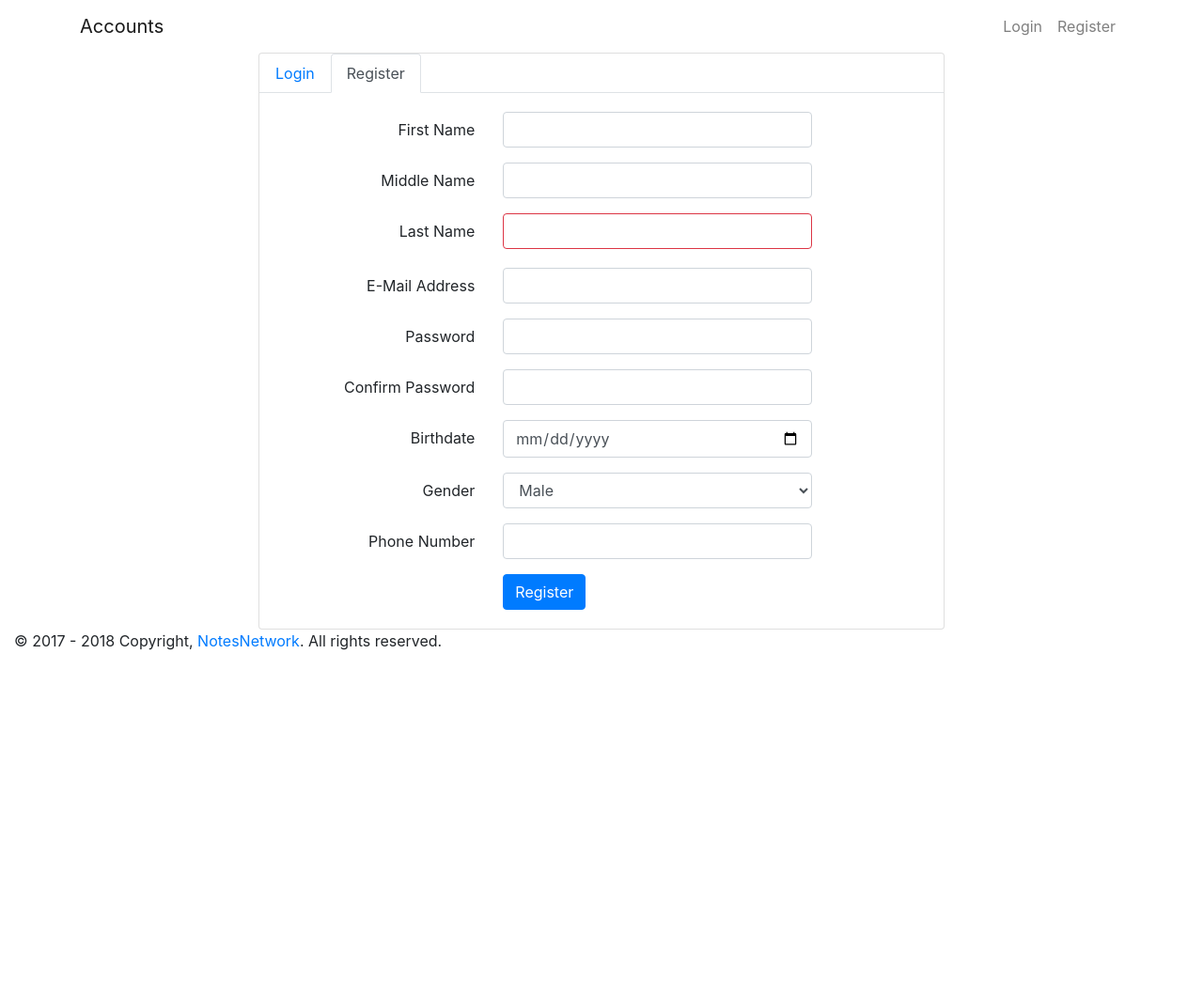
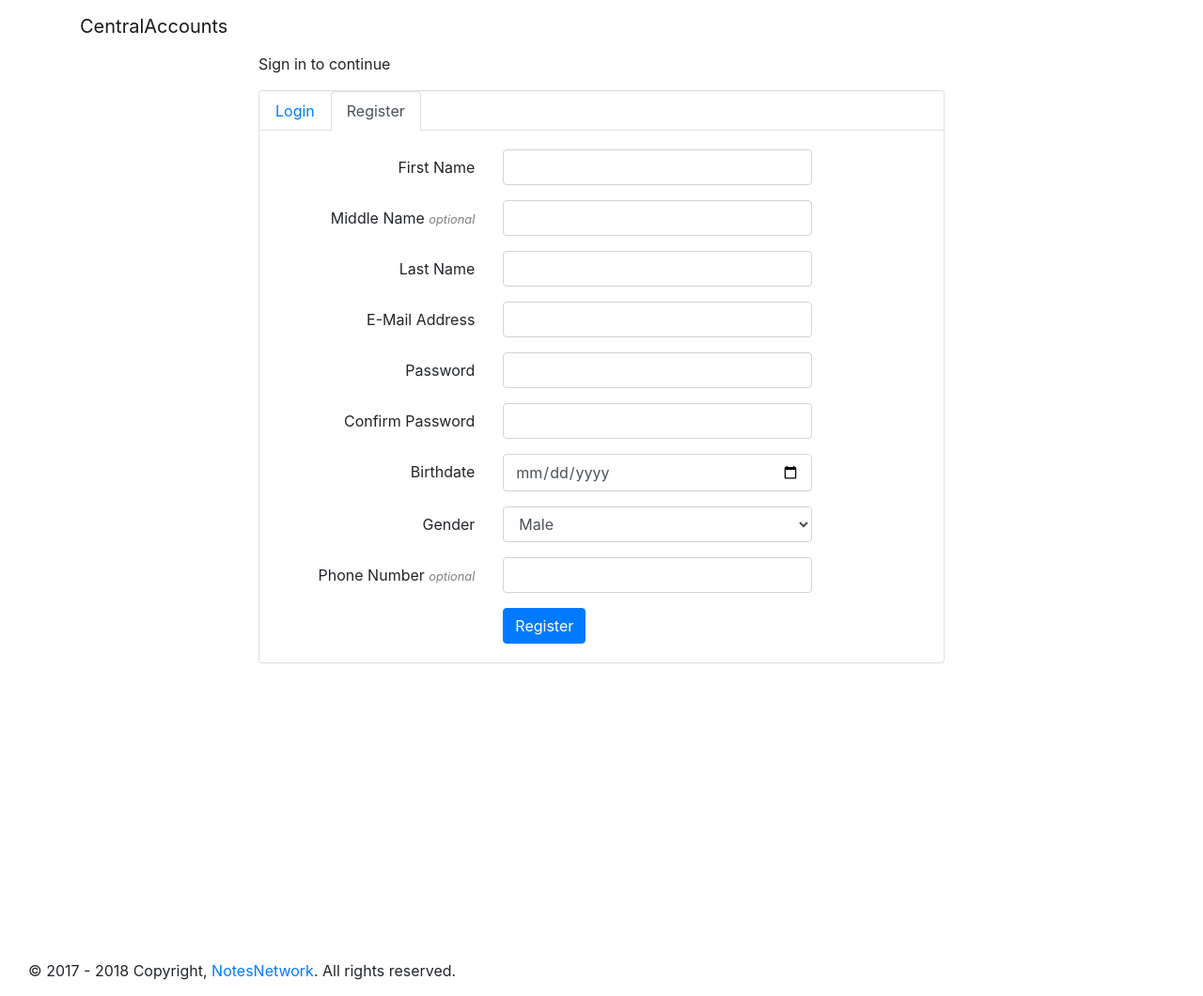
Before and after one commit to MustagheesButt/accounts, a CodeIgniter app: page /accounts/index.php/auth/login_view in a window 1280 px wide, after a click on "Register". Shown: the whole page at 94% size. Before the commit the page ends 692 px from the top, so only its background shows below. Run offline with CodeIgniter, Linux system fonts and the light colour scheme; some libraries are stand-ins or nearby versions.

Commit message:
fixed login not redirecting on failure + minor UI updates

```diff
--- a/application/config/config.php
+++ b/application/config/config.php
@@ -524,5 +524,6 @@ $config['rewrite_short_tags'] = FALSE;
 $config['proxy_ips'] = '';
 
 /* CUSTOM */
-$config['app_name'] = 'Accounts';
-$config['api_version'] = 'v1';
+$config['app_name'] = 'CentralAccounts';
+$config['app_version'] = 'v3.4';
+$config['api_version'] = 'v2.0';
--- a/application/config/routes.php
+++ b/application/config/routes.php
@@ -58,7 +58,6 @@ $route['login']['POST'] = 'auth/login';
 
 $route['logout']['GET'] = 'auth/logout';
 
-$route['register']['GET'] = 'auth/register_view';
 $route['register']['POST'] = 'auth/register';
 
 $route['api/(:any)/(:any)']['GET'] = 'api/$1/$2';
--- a/application/controllers/Auth.php
+++ b/application/controllers/Auth.php
@@ -13,8 +13,12 @@ class Auth extends CI_Controller
 
 	public function login_view()
 	{
-		$_SESSION = [];
-		$this->session->sess_destroy();
+		//$_SESSION = [];
+		//$this->session->sess_destroy();
+		if ($this->is_logged_in())
+		{
+			redirect(base_url() . "dashboard");
+		}
 
 		$data['title'] = 'Login';
 		$data['description'] = 'Login to your NotesNetwork account.';
@@ -39,7 +43,8 @@ class Auth extends CI_Controller
 
 		if ($this->form_validation->run() == FALSE)
 		{
-			redirect(parse_url($_SERVER['REQUEST_URI'], PHP_URL_QUERY));
+			$this->login_view();
+			return;
 		}
 
 		// Set session variables
@@ -80,8 +85,10 @@ class Auth extends CI_Controller
 		// Validating Mobile no. Field
 		$this->form_validation->set_rules('mobile_number', 'Mobile/Phone Number', 'regex_match[/^[0-9]{10}$/]');
 
-		if ($this->form_validation->run() == FALSE) {
-			redirect(parse_url($_SERVER['REQUEST_URI'], PHP_URL_QUERY));
+		if ($this->form_validation->run() == FALSE)
+		{
+			$this->login_view();
+			return;
 		}
 
 		// Insert into table
@@ -143,6 +150,8 @@ class Auth extends CI_Controller
 			{
 				$access_token = bin2hex(openssl_random_pseudo_bytes(16));
 
+				// TODO: check if the generated access_token doesn't already exists
+
 				$data_new_token = [
 					'access_token' => $access_token,
 					'user_id' => $user_id,
@@ -154,12 +163,14 @@ class Auth extends CI_Controller
 			redirect($result[0]->redirect . '?access_token=' . $access_token . '&callback=' . $this->input->get('callback'));
 		}
 
-		$origin = $_SERVER['HTTP_REFERER'];
-
 		// verify origin
-		if (substr($result[0]->redirect, 0, strlen($origin)) !== $origin)
+		$redirect = parse_url($result[0]->redirect); // components of given URL
+		$origin = parse_url($_SERVER['HTTP_REFERER']); // components of request URL
+		if ($redirect['scheme'] != $origin['scheme'] || $redirect['host'] != $origin['host'])
 		{
-			die("Origin not allowed.</br>");
+			//echo "db redirect: " . $result[0]->redirect . "</br>";
+			//echo "origin: " . $origin;
+			die("</br>Origin not allowed.</br>");
 		}
 
 		$this->require_login();
--- a/application/views/auth/login.php
+++ b/application/views/auth/login.php
@@ -1,4 +1,10 @@
 <div class="container">
+    <div class="row justify-content-center">
+    	<div class="col-md-8">
+    		<p>Sign in to continue</p>
+    	</div>
+    </div>
+
     <div class="row justify-content-center">
         <div class="col-md-8">
             <div class="card card-default">
@@ -13,8 +19,6 @@
 					</ul>
                 </div>
 
-                <?= validation_errors(); ?>
-
                 <div class="tab-content" id="myTabContent">
 					<div class="tab-pane fade show active" id="login" role="tabpanel" aria-labelledby="login-tab">
 						<div class="card-body">
@@ -24,7 +28,11 @@
 		                            <label for="emailOrUsername" class="col-sm-4 col-form-label text-md-right">E-Mail Address Or Username</label>
 
 		                            <div class="col-md-6">
-		                                <input id="emailOrUsername" type="text" class="form-control" name="emailOrUsername" value="<?= set_value('emailOrUsername'); ?>" required autofocus>
+		                                <input id="emailOrUsername" type="text" class="form-control <?= form_error('emailOrUsername') == '' ? '' : 'is-invalid' ?>" name="emailOrUsername" value="<?= set_value('emailOrUsername'); ?>" required autofocus>
+
+		                                <span class="invalid-feedback">
+	                                        <strong><?= form_error('emailOrUsername') ?></strong>
+	                                    </span>
 		                            </div>
 		                        </div>
 
@@ -32,15 +40,15 @@
 		                            <label for="password" class="col-md-4 col-form-label text-md-right">Password</label>
 
 		                            <div class="col-md-6">
-		                                <input id="password2" type="password" class="form-control" name="password" required>
+		                                <input id="password2" type="password" class="form-control <?= form_error('password') == '' ? '' : 'is-invalid' ?>" name="password" required>
 
-	                                    <span class="invalid-feedback">
-	                                        <strong></strong>
+		                                <span class="invalid-feedback">
+	                                        <strong><?= form_error('password') ?></strong>
 	                                    </span>
 		                            </div>
 		                        </div>
 
-		                        <input type="hidden" name="continue" value="<?= $this->input->get('continue') ?>" />
+		                        <input type="hidden" name="continue" value="<?= (set_value('continue') ? set_value('continue') : $this->input->get('continue')) ?>" />
 
 		                        <div class="form-group row mb-0">
 		                            <div class="col-md-8 offset-md-4">
@@ -59,41 +67,40 @@
 
 					<div class="tab-pane fade" id="register" role="tabpanel" aria-labelledby="register-tab">
 						<div class="card-body">
-		                    <form method="POST" action="<?= base_url() ?>register">
+		                    <form method="POST" action="<?= base_url() ?>register#register">
 
 		                        <div class="form-group row">
 		                            <label for="first_name" class="col-md-4 col-form-label text-md-right">First Name</label>
 
 		                            <div class="col-md-6">
-		                                <input id="first_name" type="text" class="form-control" name="first_name" value="<?= set_value('first_name'); ?>" required autofocus>
+		                                <input id="first_name" type="text" class="form-control <?= form_error('first_name') ? 'is-invalid' : '' ?>" name="first_name" value="<?= set_value('first_name'); ?>" required autofocus>
 
 	                                    <span class="invalid-feedback">
-	                                        <strong></strong>
+	                                        <strong><?= form_error('first_name') ?></strong>
 	                                    </span>
 		                            </div>
 		                        </div>
 
 		                        <div class="form-group row">
-		                            <label for="middle_name" class="col-md-4 col-form-label text-md-right">Middle Name</label>
+		                            <label for="middle_name" class="col-md-4 col-form-label text-md-right">Middle Name <small class="optional">optional</small></label>
 
 		                            <div class="col-md-6">
-		                                <input id="middle_name" type="text" class="form-control" name="middle_name" value="<?= set_value('middle_name'); ?>" autofocus>
+		                                <input id="middle_name" type="text" class="form-control <?= form_error('middle_name') ? 'is-invalid' : '' ?>" name="middle_name" value="<?= set_value('middle_name'); ?>" autofocus>
 
 	                                    <span class="invalid-feedback">
-	                                        <strong></strong>
+	                                        <strong><?= form_error('middle_name') ?></strong>
 	                                    </span>
 		                            </div>
 		                        </div>
-
 
 		                        <div class="form-group row">
 		                            <label for="last_name" class="col-md-4 col-form-label text-md-right">Last Name</label>
 
 		                            <div class="col-md-6">
-		                                <input id="last_name" type="text" class="form-control is-invalid" name="last_name" value="<?= set_value('last_name'); ?>" required autofocus>
+		                                <input id="last_name" type="text" class="form-control <?= form_error('last_name') ? 'is-invalid' : '' ?>" name="last_name" value="<?= set_value('last_name'); ?>" required autofocus>
 
 	                                    <span class="invalid-feedback">
-	                                        <strong></strong>
+	                                        <strong><?= form_error('last_name') ?></strong>
 	                                    </span>
 		                            </div>
 		                        </div>
@@ -103,10 +110,10 @@
 		                            <label for="email" class="col-md-4 col-form-label text-md-right">E-Mail Address</label>
 
 		                            <div class="col-md-6">
-		                                <input id="email" type="email" class="form-control" name="email" value="<?= set_value('email'); ?>" required>
+		                                <input id="email" type="email" class="form-control" name="email <?= form_error('email') ? 'is-invalid' : '' ?>" value="<?= set_value('email'); ?>" required>
 
 	                                    <span class="invalid-feedback">
-	                                        <strong></strong>
+	                                        <strong><?= form_error('email') ?></strong>
 	                                    </span>
 		                            </div>
 		                        </div>
@@ -115,10 +122,10 @@
 		                            <label for="password" class="col-md-4 col-form-label text-md-right">Password</label>
 
 		                            <div class="col-md-6">
-		                                <input id="password" type="password" class="form-control" name="password" required>
+		                                <input id="password" type="password" class="form-control <?= form_error('password') ? 'is-invalid' : '' ?>" name="password" required>
 
 	                                    <span class="invalid-feedback">
-	                                        <strong></strong>
+	                                        <strong><?= form_error('password') ?></strong>
 	                                    </span>
 		                            </div>
 		                        </div>
@@ -127,7 +134,11 @@
 		                            <label for="confirm_password" class="col-md-4 col-form-label text-md-right">Confirm Password</label>
 
 		                            <div class="col-md-6">
-		                                <input id="confirm_password" type="password" class="form-control" name="confirm_password" required>
+		                                <input id="confirm_password" type="password" class="form-control <?= form_error('confirm_password') ? 'is-invalid' : '' ?>" name="confirm_password" required>
+
+		                                <span class="invalid-feedback">
+	                                        <strong><?= form_error('confirm_password') ?></strong>
+	                                    </span>
 		                            </div>
 		                        </div>
 
@@ -138,7 +149,7 @@
 		                                <input id="birthdate" type="date" class="form-control" name="birthdate" value="<?= set_value('birthdate'); ?>" required autofocus>
 
 	                                    <span class="invalid-feedback">
-	                                        <strong></strong>
+	                                        <strong><?= form_error('birthdate') ?></strong>
 	                                    </span>
 		                            </div>
 		                        </div>
@@ -158,24 +169,24 @@
 		                                </select>
 
 	                                    <span class="invalid-feedback">
-	                                        <strong></strong>
+	                                        <strong><?= form_error('gender') ?></strong>
 	                                    </span>
 		                            </div>
 		                        </div>
 
 		                        <div class="form-group row">
-		                            <label for="mobile_number" class="col-md-4 col-form-label text-md-right">Phone Number</label>
+		                            <label for="mobile_number" class="col-md-4 col-form-label text-md-right">Phone Number <small class="optional">optional</small></label>
 
 		                            <div class="col-md-6">
 		                                <input id="mobile_number" type="tel" class="form-control" name="mobile_number" value="<?= set_value('mobile_number'); ?>" autofocus>
 
 	                                    <span class="invalid-feedback">
-	                                        <strong></strong>
+	                                        <strong><?= form_error('mobile_number') ?></strong>
 	                                    </span>
 		                            </div>
 		                        </div>
 
-		                        <input type="hidden" name="continue" value="<?= $this->input->get('continue') ?>" />
+		                        <input type="hidden" name="continue" value="<?= (set_value('continue') ? set_value('continue') : $this->input->get('continue')) ?>" />
 
 		                        <div class="form-group row mb-0">
 		                            <div class="col-md-6 offset-md-4">
--- a/application/views/templates/head.php
+++ b/application/views/templates/head.php
@@ -1,5 +1,5 @@
 <!DOCTYPE html>
-<html lang="{{ app()->getLocale() }}">
+<html lang="en">
 <head>
     <meta charset="utf-8">
     <meta http-equiv="X-UA-Compatible" content="IE=edge">
@@ -7,6 +7,7 @@
 
     <title><?= $title ?> - Accounts</title>
 	<meta name="description" content="<?= $description ?>"/>
+	<link rel="icon" type="image/png" href="<?= base_url() ?>static/images/favicon.png">
 
     <!-- Styles -->
     <link rel="stylesheet" href="https://maxcdn.bootstrapcdn.com/bootstrap/4.0.0/css/bootstrap.min.css" integrity="sha384-Gn5384xqQ1aoWXA+058RXPxPg6fy4IWvTNh0E263XmFcJlSAwiGgFAW/dAiS6JXm" crossorigin="anonymous">
--- a/application/views/templates/header.php
+++ b/application/views/templates/header.php
@@ -19,14 +19,9 @@
                     <ul class="navbar-nav ml-auto">
                         <!-- Authentication Links -->
                         <?php
-                            if (!isset($this->session->username))
+                            if (isset($this->session->username))
                             {
-                            	echo "<li><a class=\"nav-link\" href=\"" . base_url() . "login\">Login</a></li>";
-                            	echo "<li><a class=\"nav-link\" href=\"" . base_url() . "register\">Register</a></li>";
-                            }
-                        	else
-                        	{
-                        		echo
+                            	echo
                         		"
                         		<li class=\"nav-item dropdown\">
 	                                <a class=\"nav-link dropdown-toggle\" href=\"#\" role=\"button\" data-toggle=\"dropdown\" aria-haspopup=\"true\" aria-expanded=\"false\">
@@ -45,7 +40,7 @@
 	                                </div>
 	                            </li>
                         		";
-                        	}
+                            }
                         ?>
                     </ul>
                 </div>
--- a/static/css/main.css
+++ b/static/css/main.css
@@ -0,0 +1,9 @@
+small.optional {
+	color: #808080;
+	font-style: italic;
+}
+
+footer {
+	margin-top: 300px;
+	padding: 15px;
+}
```
Also changed, not shown: application/controllers/Api.php (+0 -12 lines), application/migrations/index.html (added, +11 -0 lines), static/images/azure-bg.jpg (added), static/images/favicon.png (added).
